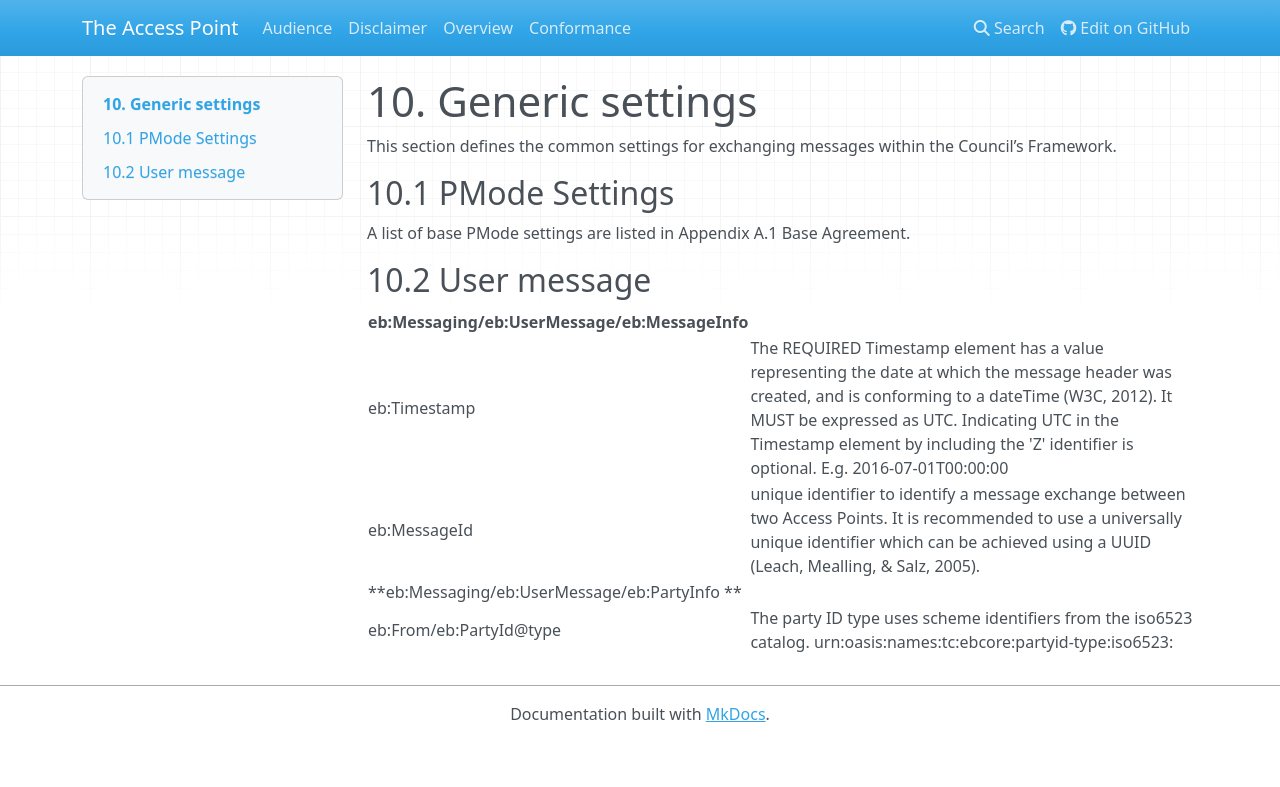
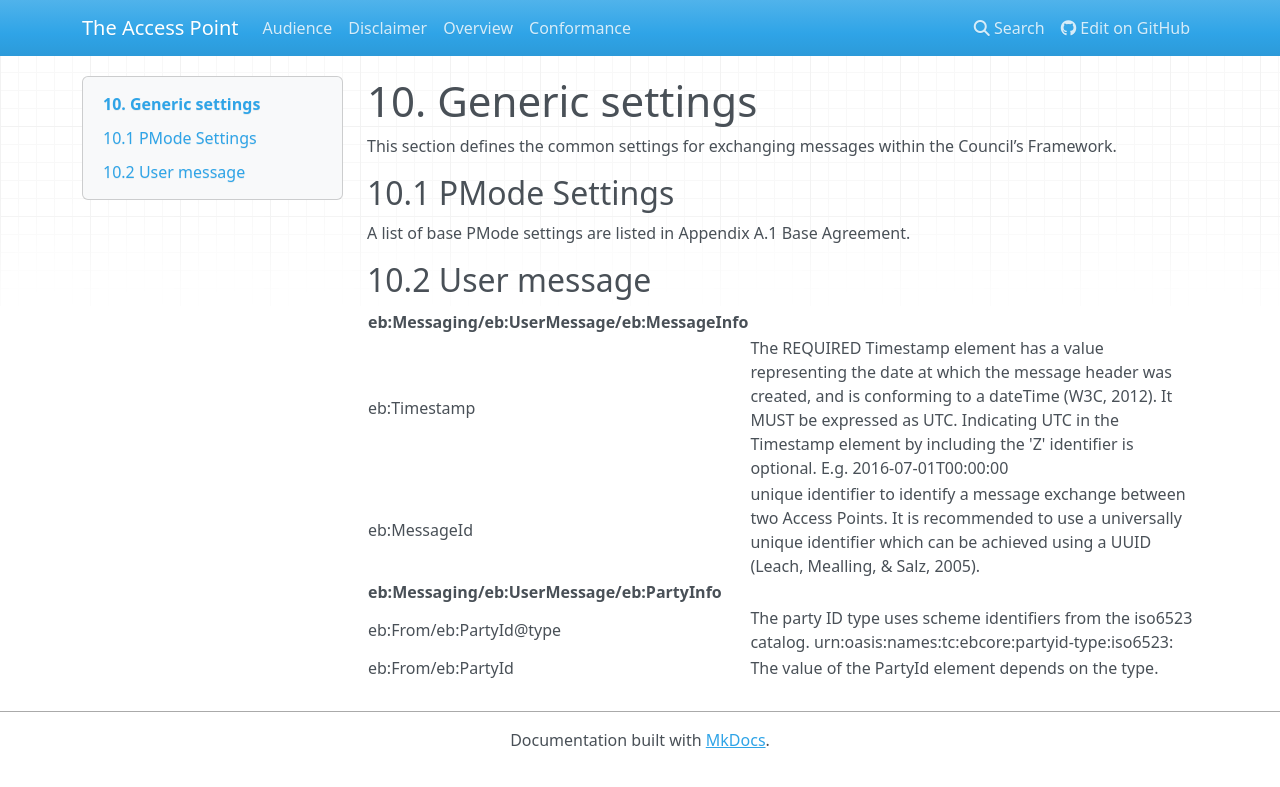
Before and after one commit to Digital-Business-Council/Access-Point, an MkDocs documentation site: the page built from docs/generic-settings.md, in a window 1280 px wide. Shown: the top 787 px of the page. Built offline with MkDocs 1.6.1, drawn with Linux system fonts in a browser that asks for light colours; nearby versions of some CDN libraries; old or Windows-style settings are respelled for this version of MkDocs.

Commit message:
Update generic-settings.md

```diff
--- a/docs/generic-settings.md
+++ b/docs/generic-settings.md
@@ -14,5 +14,6 @@ A list of base PMode settings are listed in Appendix A.1 Base Agreement.
 **eb:Messaging/eb:UserMessage/eb:MessageInfo** |
 eb:Timestamp | The REQUIRED Timestamp element has a value representing the date at which the message header was created, and is conforming to a dateTime (W3C, 2012). It MUST be expressed as UTC. Indicating UTC in the Timestamp element by including the 'Z' identifier is optional. E.g. 2016-07-01T00:00:00 |
 eb:MessageId |  unique identifier to identify a message exchange between two Access Points. It is recommended to use a universally unique identifier which can be achieved using a UUID (Leach, Mealling, & Salz, 2005). |
-**eb:Messaging/eb:UserMessage/eb:PartyInfo **|
+**eb:Messaging/eb:UserMessage/eb:PartyInfo**|
 eb:From/eb:PartyId@type | The party ID type uses scheme identifiers from the iso6523 catalog. urn:oasis:names:tc:ebcore:partyid-type:iso6523:<iso6523 scheme> |
+eb:From/eb:PartyId | The value of the PartyId element depends on the type. |
```
